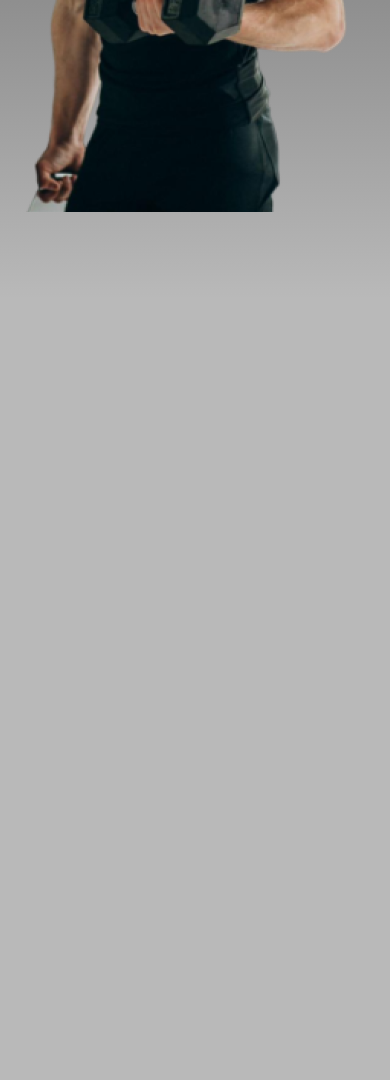
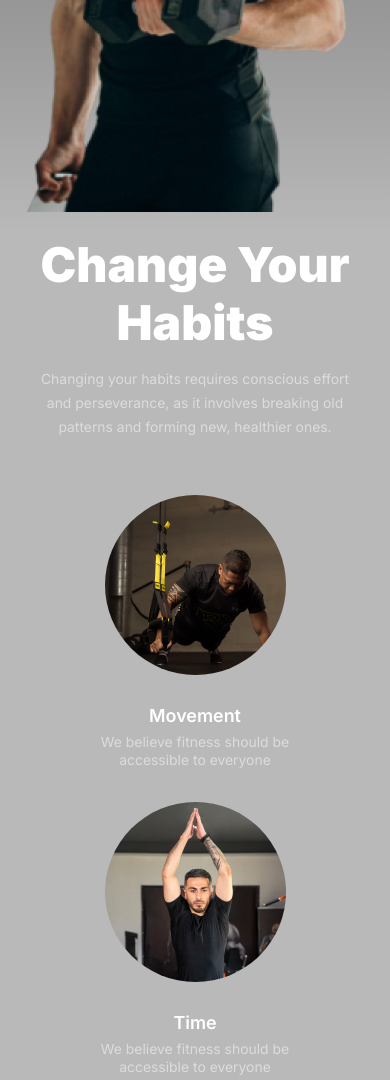
Before and after one commit to masudulalam/RB9A2, a plain HTML site: page index.html in a window 390 px wide. Shown: the part 891-1971 px from the top of the page. Before the commit the page ends 1191 px from the top, so only its background shows below. Drawn offline with Linux system fonts and the light colour scheme.

Commit message:
made responsive change your habits section

```diff
--- a/index.html
+++ b/index.html
@@ -61,7 +61,7 @@
         </div>
     </header>
     <!-- Main Section -->
-    <main class="display-none">
+    <main class="">
         <!-- Change Your Habits Section -->
         <section class="change-your-habits-section container">
             <h3>Change Your Habits</h3>
@@ -95,7 +95,7 @@
             </div>
         </section>
         <!-- Run an Extra Mile Section -->
-        <section class="run-extra-mile-section container flex mt-section">
+        <section class="run-extra-mile-section container flex mt-section display-none">
             <!-- text part -->
             <div class="run-extra-mile-text-part">
                 <h3 class="">Run an Extra Mile Easily</h3>
@@ -109,7 +109,7 @@
             </div>
         </section>
         <!-- Meet Our Team Section -->
-        <section class="meet-our-team-section container mt-section">
+        <section class="meet-our-team-section container mt-section display-none">
             <h3 class="meet-our-team-section-title">Meet Our Team</h3>
             <p class="normal-text section-description-width display-center mt-1">Discover the talented individuals who
                 form our dedicated team, each bringing their unique skills and expertise to contribute to our shared
--- a/styles/style.css
+++ b/styles/style.css
@@ -186,7 +186,7 @@ h6 {
     height: 6rem;
     position: absolute;
     right: 35rem;
-    bottom: 10rem;
+    bottom: 17rem;
 }
 
 .banner-card-video-tutorial-title {
@@ -393,7 +393,24 @@ h6 {
         right: 1rem;
         top: 36rem;
     }
-
+    .change-your-habits-card-container{
+        flex-direction: column;
+        margin: 0 auto;
+        gap: 2rem;
+    }
+    .change-your-habits-card-paragraph{
+        margin: 0 auto;
+    }
+    .section-description-width {
+        max-width: 20rem;
+        margin-bottom: 3.5rem;
+    }
+    h3{
+        margin: 0 0 1rem 0;
+    }
+    .header{
+        padding-bottom: 0;
+    }
 }
 
 /* display none */
```
